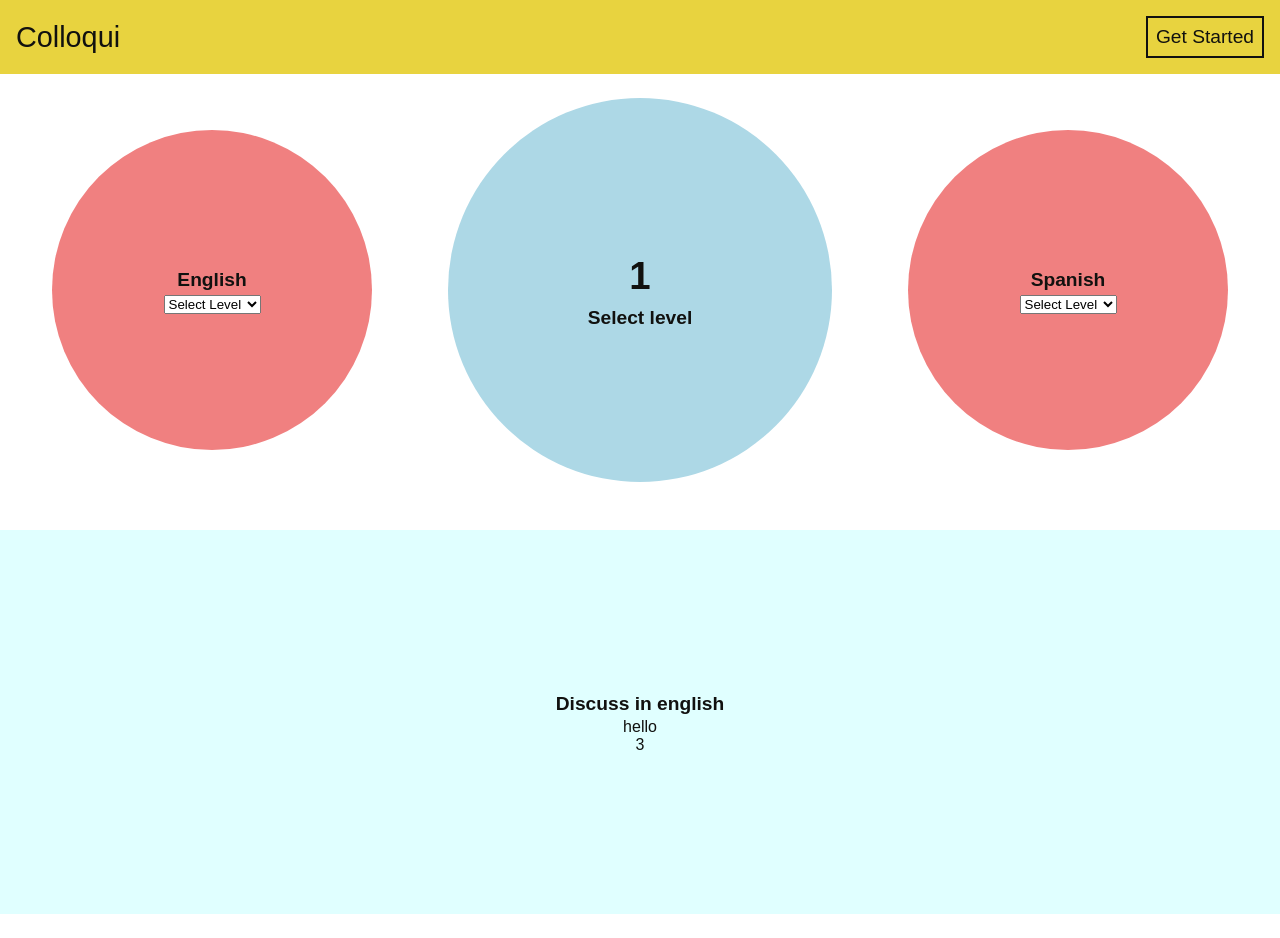
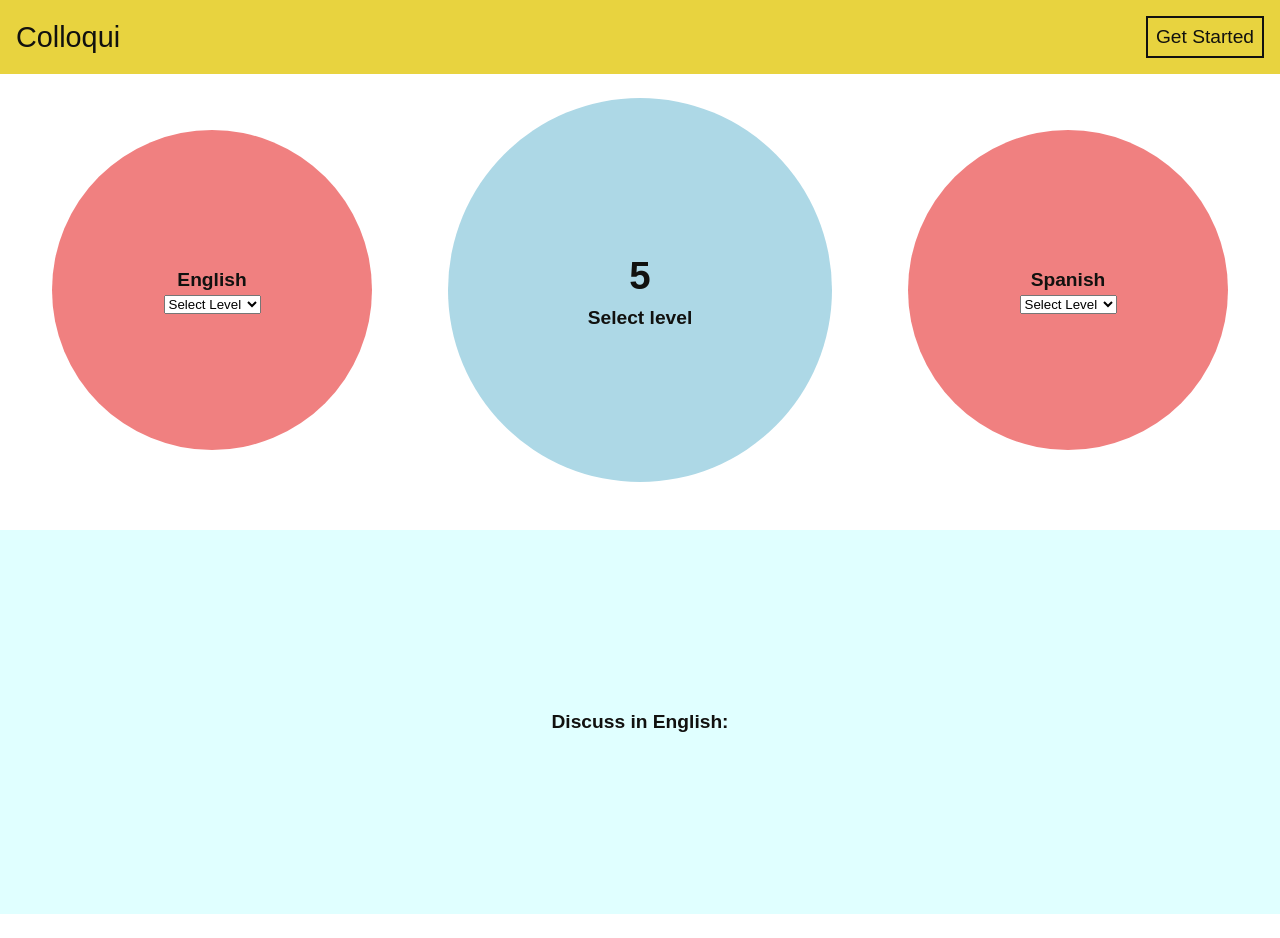
Before and after one commit to graceaveris/Colloqui, a React (Create React App) app: page / in a window 1280 px wide. Built offline with nearby package versions, Linux system fonts and the light colour scheme.

Commit message:
resolving talkpoint component flow

```diff
--- a/src/App.js
+++ b/src/App.js
@@ -10,30 +10,32 @@ class App extends Component {
 
   state = {
 
+    // better way of storing this?
     players: [
       { language: 'English', level: "" },
       { language: 'Spanish', level: "" },
     ],
 
     readyToStart: false, // lets app know when we're ready to start the exchange.
-    turnCount: 3, // keeps count of the turns.
-    turnLanguage: 'spanish', // language of current turn.
+    turnCount: 6, // keeps count of the turns.
+    turnLanguage: "English", // language of current turn.
   }
 
-  //logic for exchange setup
+  //LOGIC FOR EXCHANGE SETUP
   componentDidUpdate(prevProps, prevState) {
     if (prevState.players !== this.state.players) {
       this.handleStartCheck()
     }
   }
 
+  // checks whether game is ready to start
   handleStartCheck = () => {
     if (this.state.players[0].level && this.state.players[1].level) {
       this.setState ({ readyToStart: true })
     }
   }
-
-  handleChange = (level, language) => {
+  // saves player level on selection
+  handleLevelSet = (level, language) => {
     let playersArray = [...this.state.players]
     playersArray.forEach(p => {
       if (p.language === language) {
@@ -43,9 +45,16 @@ class App extends Component {
     this.setState({ players: playersArray})
   }
 
-   // logic for core game flow.
+   // LOGIC FOR EXCHANGE FLOW
+   // keeps track of how many turns have been played
   handleTurnChange = () => {
-     this.setState({ turnCount: this.state.turnCount - 1 })
+    let updatedTurnLanguage;
+     if (this.state.turnLanguage === 'Spanish') {
+       updatedTurnLanguage = 'English'
+     } else {
+      updatedTurnLanguage = 'Spanish'
+     }
+     this.setState({ turnCount: this.state.turnCount - 1, turnLanguage: updatedTurnLanguage })
   }
    // write function to countdown
 
@@ -60,26 +69,27 @@ class App extends Component {
         class="player player--1"
         language={this.state.players[0].language}
         level={this.state.players[0].level}
-        onChange={this.handleChange}
+        onChange={this.handleLevelSet}
         />
 
         <Timer
         readyToStart={this.state.readyToStart}
         handleTurnChange={this.handleTurnChange}
-        turnCount={this.state.turnCount}/>
+        turnCount={this.state.turnCount} />
 
         <Player
         class="player player--2"
         language={this.state.players[1].language}
         level={this.state.players[1].level}
-        onChange={this.handleChange}
+        onChange={this.handleLevelSet}
         />
 
         <TalkPoint
         className="talkpoint"
         englishLevel={this.state.players[0].level}
         spanishLevel={this.state.players[1].level}
-        turnCount={this.state.turnCount} />
+        turnCount={this.state.turnCount}
+        turnLanguage={this.state.turnLanguage} />
       </div>
     </div>
   );
--- a/src/components/TalkPoint.js
+++ b/src/components/TalkPoint.js
@@ -5,33 +5,44 @@ class TalkPoint extends Component {
     //needs to display once 'start' button in countdown is clicked
     // recieves, start determinator, turncount,
 
-  state = {
-    talkPoints: {
-        "english":  {
-           "beginner": ['EN beg question 1', 'EN beg question 2', 'EN beg question 3'],
-           "intermediate": ['EN int question 1', 'EN int question 2', 'EN int question 3'],
-           "intermediate": ['EN adv question 1', 'EN adv question 2', 'EN adv question 3'],
-        },
+    //props: englishLevel, spanishLevel, turnLanguage, turncount
 
-        "spanish":  {
-          "beginner": ['SP beg question 1', 'SP beg question 2', 'SP beg question 3'],
-          "intermediate": ['SP int question 1', 'SP int question 2', 'SP int question 3'],
-          "intermediate": ['SP adv question 1', 'SP adv question 2', 'SP adv question 3'],
-        },
-     },
+  state = {  //replace with database that selects 10 from larger data set
+      talkPoints: {
+          English: {
+            beginner: {  1: { "content": "hello"}, 2: { "content": "hello"}, 3: { "content": "hello"} }
+            },
 
-     turn: 'english',
+          Spanish: {
+            beginner: {  1: { "content": "hello"}, 2: { "content": "hello"}, 3: { "content": "hello"} }
+          }
+      },
      ready: false,
   }
 
+ componentDidUpdate() {
+   this.getNextQuestion()
+ }
+
+ getNextQuestion = () => { //YES!!! TIDY!!!
+   if (this.props.turnCount < 6) {
+    let turnCount = this.props.turnCount
+    turnCount = Math.round(turnCount / 2).toString()
+    let currentQuestion = this.state.talkPoints[this.props.turnLanguage][this.props.spanishLevel][turnCount].content
+    console.log(currentQuestion)
+    return ( currentQuestion )
+   }
+
+ }
+
+
  render() {
+
 
  return (
 
     <div className="talkpoint">
-        <h3>Discuss in {this.state.turn}</h3>
-        <p>hello</p>
-        <p>{this.props.turnCount}</p>
+        <h3>Discuss in {this.props.turnLanguage}: {this.getNextQuestion()}</h3>
     </div>
 
   );
--- a/src/components/Timer.js
+++ b/src/components/Timer.js
@@ -1,25 +1,25 @@
 import React, { Component } from 'react';
 
 class Timer extends Component {
-//this component handles the timer countdown
-//prop is readyToStart
-//prop is turnCount
+
+//prop = readyToStart
+//prop =  turnCount
   state = {
-    count: 1, //countdown start in seconds
-    timerStatus: '', //
+    countdown: 5, //countdown start in seconds
+    timerStatus: '', // false, active, or paused
   }
 
+//clears interval when unmounted
   componentWillUnmount() {
     clearInterval(this.inter);
   }
 
+// starts timer
   handleStartClick = () => {
-      if (this.props.readyToStart) {
       this.countDown()
       this.setState({ timerStatus: 'active' })
-    }
   }
-
+// pauses timer
   handlePauseClick = () => {
      if (this.props.readyToStart) {
      clearInterval(this.inter)
@@ -27,9 +27,10 @@ class Timer extends Component {
    }
   }
 
+//timer management
   countDown() {
     this.inter = setInterval(() => {
-      if (this.state.count <= 0) {
+      if (this.state.countdown <= 0) {
         this.changeTurn();
 
       } else if (this.props.turnCount === -1 ) {
@@ -37,16 +38,17 @@ class Timer extends Component {
 
       } else { // eventually will add logic here to update app when we reach 0
         this.setState((prevState) => {
-          return {count: prevState.count - 1 }
+          return {countdown: prevState.countdown - 1 }
         })
       }
     }, 1000)
   }
 
+  // changes turn and setsets timer when time runs out
 changeTurn = () => {
   clearInterval(this.inter);
   this.props.handleTurnChange();
-  this.setState ({ count: 2, timerStatus: ''});
+  this.setState ({ countdown: 5, timerStatus: ''});
 }
 
   // function to update the questions etc in main app once we hit zero
@@ -68,7 +70,7 @@ changeTurn = () => {
   return (
     <div className="timer">
         <div className="timer__countdown">
-            <h2>{this.state.count}</h2>
+            <h2>{this.state.countdown}</h2>
         </div>
         {timerButton}
     </div>
```
